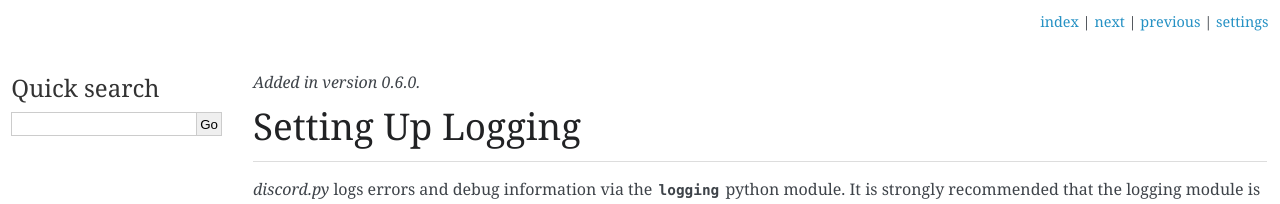
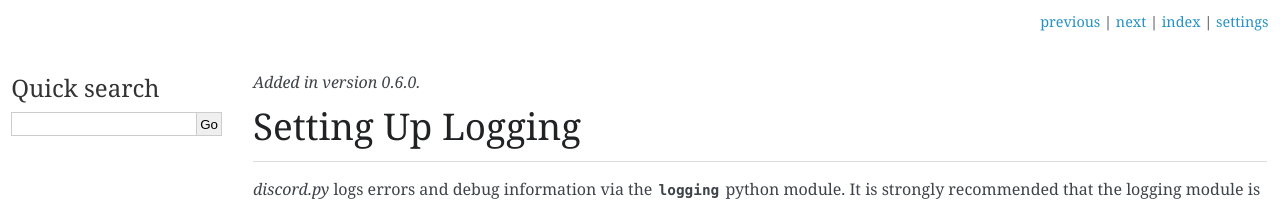
Before and after one commit to spartacus0816/dsbot, a Sphinx documentation site: the page built from docs/logging.rst, in a window 1280 px wide and 900 px high. Shown: the top 204 px of the window. Built offline with Sphinx 7.4.7, drawn with Linux system fonts in a browser that asks for light colours; nearby versions of some CDN libraries; pages that are not in the unit, such as notebooks, are missing from menus.

Commit message:
Reverse the related links

```diff
--- a/docs/_templates/layout.html
+++ b/docs/_templates/layout.html
@@ -56,7 +56,7 @@
     {#- The relative links component #}
     <header class="grid-item">
       <nav>
-        {%- for rellink in rellinks %}
+        {%- for rellink in rellinks | reverse %}
         <a href="{{ pathto(rellink[0])|e }}" title="{{ rellink[1]|striptags|e }}"
            {{ accesskey(rellink[2]) }}>{{ rellink[3] }}</a> |
         {%- endfor %}
```
